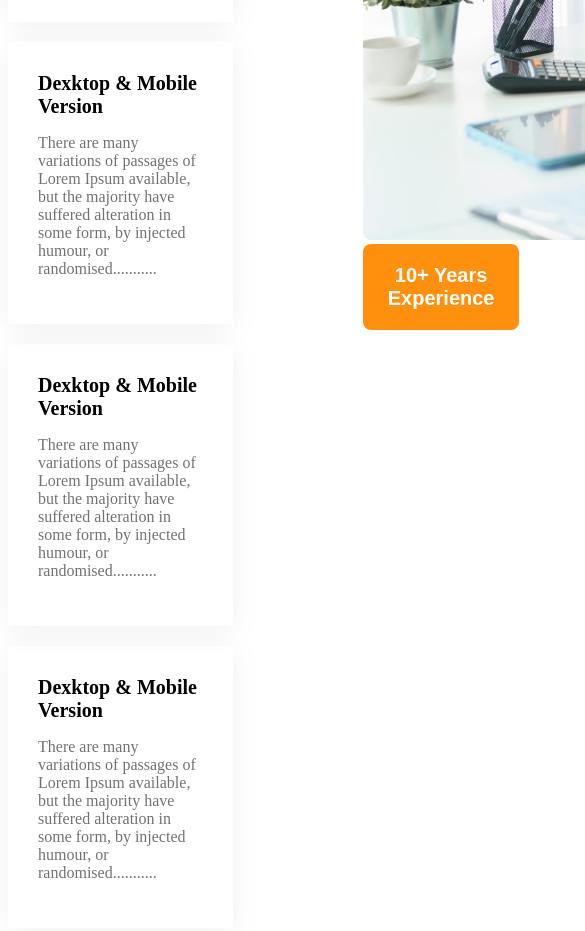
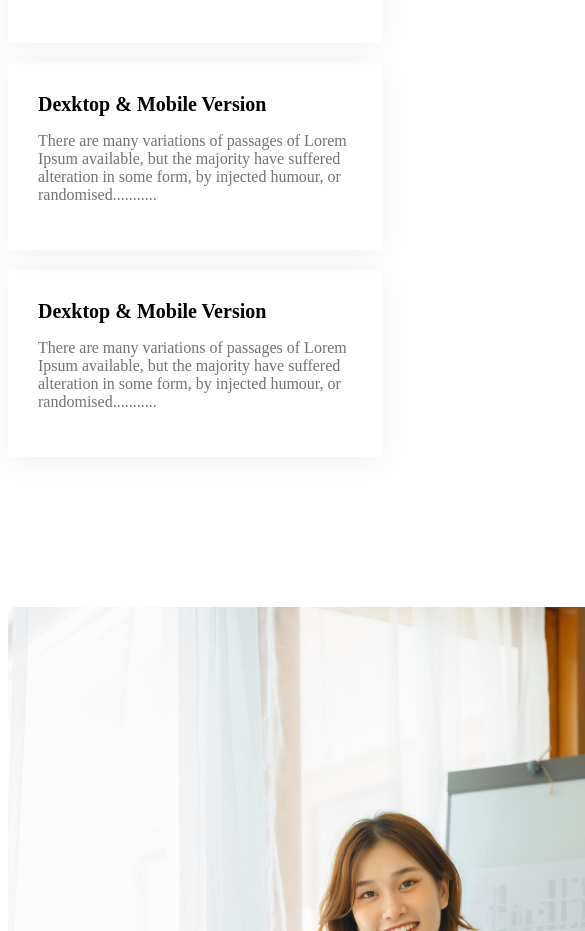
Before and after one commit to SaifUddinBabar/g3-website, a plain HTML site: page index.html in a window 390 px wide. Shown: the part 3660-4591 px from the top of the page, 585 px wide, since content can reach past the window. Drawn offline with Linux system fonts and the light colour scheme.

Commit message:
final touch

```diff
--- a/index.html
+++ b/index.html
@@ -104,7 +104,7 @@
             </div>
 
             <div>
-                <img src="images/architect.png" alt="">
+                <img class="" src="images/architect.png" alt="">
                 <button id="experience-badge" class="btn-primary">
 
 
--- a/style/style.css
+++ b/style/style.css
@@ -129,6 +129,12 @@ main{
 
 
 
+.featured-architect img{
+    width: 100%;
+    display: none;
+
+}
+
 /* Feature section related style */
 #feature-section-title{
     border-left: 5px solid #FF900E;
@@ -140,6 +146,19 @@ main{
     font-weight: 600;
     margin-top: 0px;
     margin-bottom: 0px;
+}
+
+#experience-badge{
+
+    padding: 45px 42px;
+    font-size: 1.5rem;
+    font-weight: 500;
+    margin-left: -100px;
+    margin-top: -100px;
+}
+#experience-year{
+    font-size: 4.12rem;
+    font-weight: 700;
 }
 .features{
     gap: 130px;
@@ -239,7 +258,7 @@ margin-top: 10px;
 /* responsive media */
 @media screen  and (max-width:576px){
 
-    .navbar, .navlinks, .teams{
+    .navbar, .navlinks, .teams, .features{
         flex-direction: column;
 
     }
@@ -256,5 +275,8 @@ margin-top: 10px;
     justify-items: center;
     gap: 50px;
 }
-
+#experience-badge{
+    margin-top: 20px;
+    margin-left:20px ;
 }
+}
```
